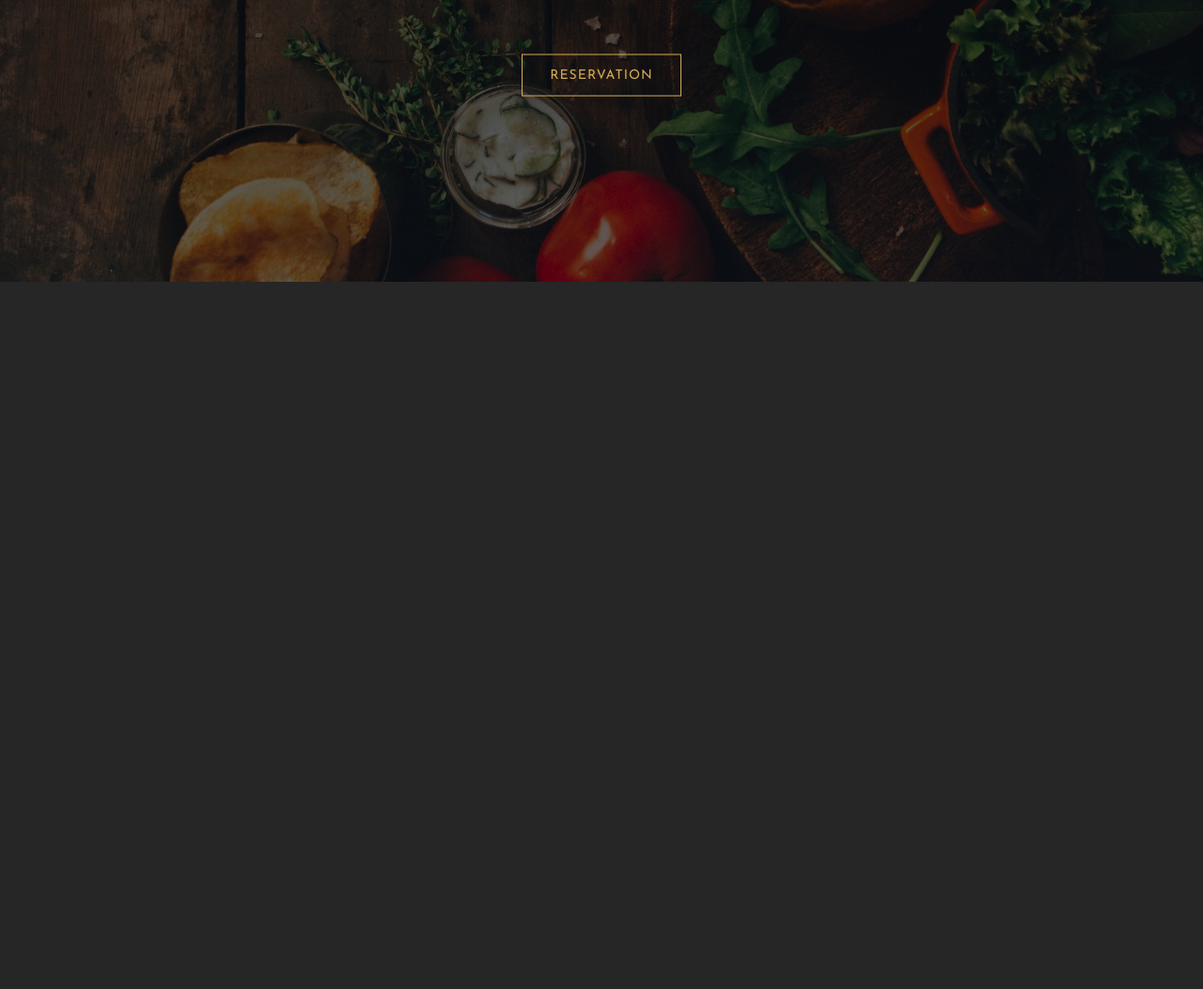
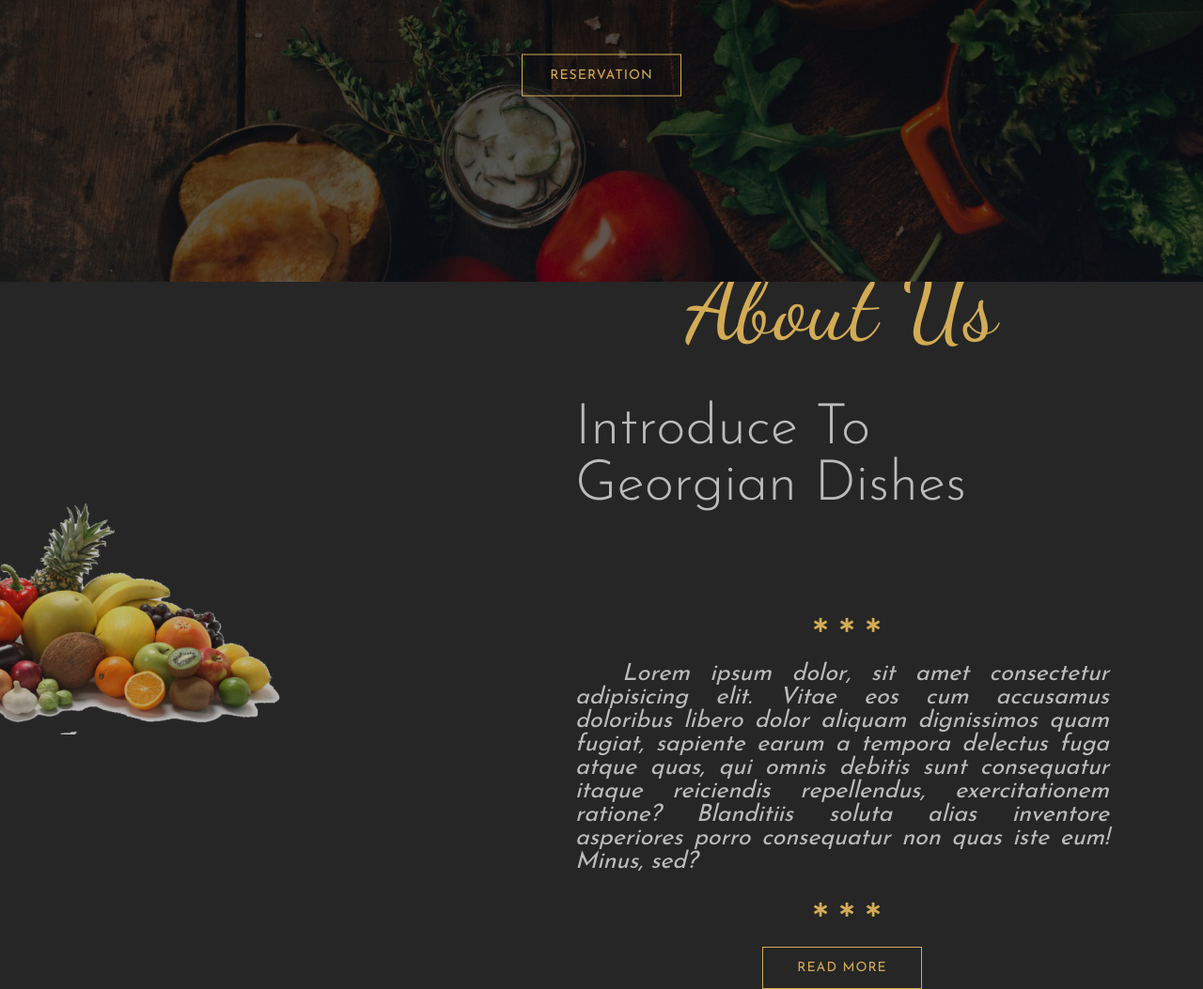
Before and after one commit to DiogoBento95/SASS-Course--Restaurant-Georgia, a website: page index.html in a window 1280 px wide. Shown: the part 500-1553 px from the top of the page at 94% size. Before the commit the page ends 800 px from the top, so only its background shows below. Drawn offline with nearby package versions, Linux system fonts and the light colour scheme.

Commit message:
feat: Structuring and Styling About Us

```diff
--- a/index.html
+++ b/index.html
@@ -27,5 +27,29 @@
 </header>
 <!--End of Header-->
 
+<!--About Us-->
+<section class="about-us">
+    <div class="about-us-left">
+        <img src="images/about-us-img.png" alt="">
+    </div>
+    <div class="about-us-right">
+        <h1 class="main-heading">About Us</h1>
+        <h3 class="sub-heading">Introduce To Georgian Dishes</h3>
+        <div class="stars">
+            <i class="fas fa-star-of-life star"></i>
+            <i class="fas fa-star-of-life star"></i>
+            <i class="fas fa-star-of-life star"></i>
+        </div>
+        <p class="description">Lorem ipsum dolor, sit amet consectetur adipisicing elit. Vitae eos cum accusamus doloribus libero dolor aliquam dignissimos quam fugiat, sapiente earum a tempora delectus fuga atque quas, qui omnis debitis sunt consequatur itaque reiciendis repellendus, exercitationem ratione? Blanditiis soluta alias inventore asperiores porro consequatur non quas iste eum! Minus, sed?</p>
+        <div class="stars">
+            <i class="fas fa-star-of-life star"></i>
+            <i class="fas fa-star-of-life star"></i>
+            <i class="fas fa-star-of-life star"></i>
+        </div>
+        <button type="button" class="main-btn">Read More</button>
+    </div>
+</section>
+<!--End of About Us-->
+
 </body>
 </html>
--- a/scss/_layout.scss
+++ b/scss/_layout.scss
@@ -17,3 +17,52 @@
         @include centering(50%);
     }
 }
+
+.about-us {
+    height: 90vh;
+    display: flex;
+    align-items: center;
+
+    &-left {
+        width: 40%;
+        position: relative;
+        left: -200px;
+
+        img {
+            width: 100%;
+            opacity: .7;
+
+        }
+    }
+
+    &-right {
+        width: 60%;
+        display: flex;
+        flex-direction: column;
+        align-items: center;
+        padding: 0 100px;
+        box-sizing: border-box;
+
+        .stars {
+            margin: 30px 0;
+        }
+
+        .star {
+            font-size: 15px;
+            color: $color-primary;
+            margin-left: 10px;
+        }
+
+        .description {
+            font-family: $font-josefinSans;
+            font-size: 25px;
+            font-style: italic;
+            color: $color-secondary;
+            text-align: justify;
+
+            &::first-letter {
+                padding-left: 50px;
+            }
+        }
+    }
+}
```
Also changed, not shown: css/main.css.
